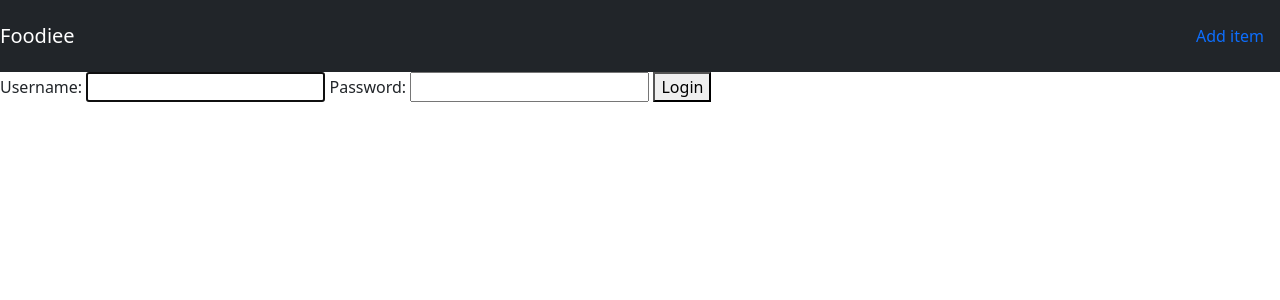
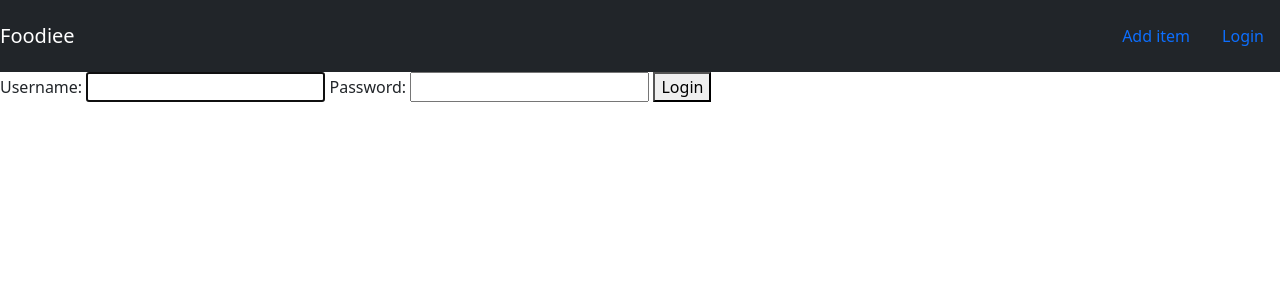
Before and after one commit to kamleshbp/foodiee, a Django app: page /login/ in a window 1280 px wide. Shown: the top 300 px of the page. Run offline with Django 4.2, Linux system fonts and the light colour scheme.

Commit message:
added login restriction on crud pages

```diff
--- a/food/templates/food/base.html
+++ b/food/templates/food/base.html
@@ -13,6 +13,11 @@
         <a href="{% url 'food:index' %}" class="navbar-brand">Foodiee</a>
         <div class="navbar">
             <a class="nav-item nav-link" href="{% url 'food:create_item'%}">Add item</a>
+            {% if user.is_authenticated %}
+                <a class="nav-item nav-link" href="{% url 'logout' %}">Logout</a>
+            {% else %}
+                <a class="nav-item nav-link" href="{% url 'login' %}">Login</a>
+            {% endif %}
         </div>
     </nav>
 
--- a/food/views.py
+++ b/food/views.py
@@ -3,6 +3,8 @@ from django.http import HttpResponse
 
 from food.models import Item
 from .forms import ItemForm
+
+from django.contrib.auth.decorators import login_required
 # Create your views here.
 
 def index(request):
@@ -15,12 +17,14 @@ def index(request):
 # def item(request):
 #     return HttpResponse('<h1>This is an Item.</h1>')
 
+@login_required
 def detail(request, item_id):
     item = Item.objects.get(pk=item_id)
     return render(request, 'food/details.html', {
         'item': item
     })
 
+@login_required
 def create_item(request):
     form = ItemForm(request.POST or None)
 
@@ -32,6 +36,7 @@ def create_item(request):
         'form': form
     })
 
+@login_required
 def update_item(request, item_id):
     item = Item.objects.get(pk=item_id)
     form = ItemForm(request.POST or None, instance=item)
@@ -44,6 +49,7 @@ def update_item(request, item_id):
         'form': form
     })
 
+@login_required
 def delete_item(request, item_id):
     item = Item.objects.get(pk=item_id)
 
--- a/foodiee/settings.py
+++ b/foodiee/settings.py
@@ -126,3 +126,6 @@ DEFAULT_AUTO_FIELD = 'django.db.models.BigAutoField'
 
 # Redirect the user to index page after successful login
 LOGIN_REDIRECT_URL = 'food:index'
+
+# Redirect the annonymous users for login
+LOGIN_URL = 'login'
--- /dev/null
+++ b/users/templates/users/logout.html
@@ -0,0 +1,5 @@
+{% extends 'food/base.html' %}
+
+{% block body %}
+    <h5>You have been logged out. Click <a href="{% url 'login' %}">here</a> to login.</h5>
+{% endblock %}
--- a/users/views.py
+++ b/users/views.py
@@ -12,7 +12,7 @@ def register(request):
             form.save()
             username = form.cleaned_data['username']
             messages.success(request, f'Welcome {username}, your account is created successfully.')
-            return redirect('food:index')
+            return redirect('login')
     else:
         form = RegistrationForm()
     return render(request, 'users/register.html', {
```
Also changed, not shown: db.sqlite3.
